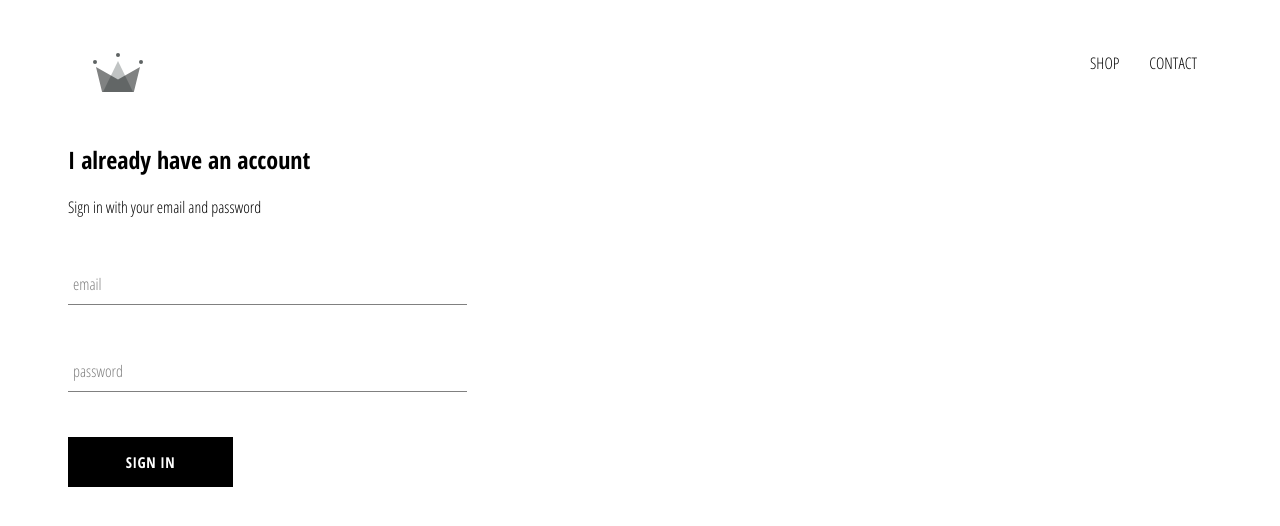
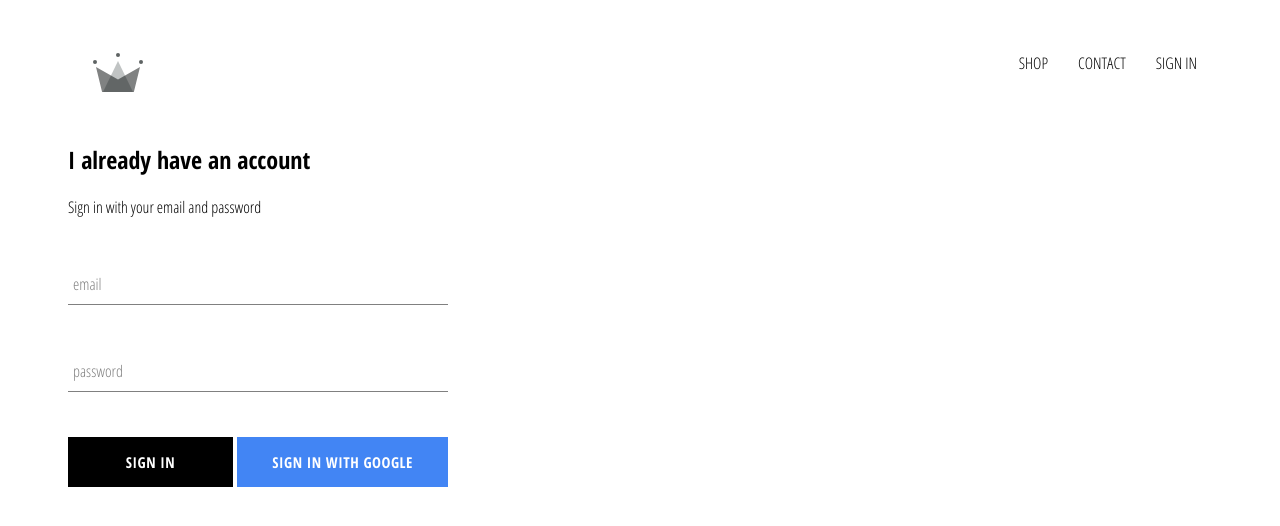
Before and after one commit to GimpHJ/crwn-clothing, a React (Create React App) app: page /signin in a window 1280 px wide. Shown: the top 526 px of the page. Built offline with nearby package versions, Linux system fonts and the light colour scheme; no server answers.

Commit message:
integrated firebase into app, created sign in page and sign in with google.

```diff
--- a/package.json
+++ b/package.json
@@ -6,6 +6,7 @@
     "@testing-library/jest-dom": "^4.2.4",
     "@testing-library/react": "^9.3.2",
     "@testing-library/user-event": "^7.1.2",
+    "firebase": "^7.15.3",
     "node-sass": "^4.14.1",
     "react": "^16.13.1",
     "react-dom": "^16.13.1",
--- a/src/App.css
+++ b/src/App.css
@@ -6,3 +6,7 @@
   text-decoration: none;
   color: black;
 }
+
+*{
+  box-sizing: border-box;
+}
--- a/src/App.js
+++ b/src/App.js
@@ -8,15 +8,44 @@
 
 import { Route } from 'react-router-dom';
 
-function App() {
-  return <div>
-    <Header></Header>
+import {auth} from './firebase/firebase.utils';
+
+class App extends React.Component {
+
+  constructor(){
+    super();
+
+    this.state = {
+      currentUser:null,
+    }
+  }
+
+  unsubscribeFromAuth = null
+
+  componentDidMount(){
+    this.unsubscribeFromAuth = auth.onAuthStateChanged(user => {
+      this.setState({currentUser: user});
+
+      console.log(user);
+    })
+  }
+
+  componentWillUnmount(){
+    this.unsubscribeFromAuth();
+  }
+
+  render(){
+    return  ( <div>
+              <Header currentUser={this.state.currentUser}></Header>
               <switch>
                 <Route exact path='/' component={Homepage}></Route>
                 <Route path='/shop' component={ShopPage}></Route>
                 <Route path='/signin' component={SignInAndSignUpPage}></Route>
               </switch>
             </div>
+    )
+  }
+
 }
 
 export default App;
--- a/src/components/custom-button/custom-button.component.jsx
+++ b/src/components/custom-button/custom-button.component.jsx
@@ -2,8 +2,8 @@
 
 import './custom-button.styles.scss';
 
-const CustomButton = ({ children, ...otherProps } ) => (
-    <button className='custom-button' {...otherProps} >
+const CustomButton = ({ children, isGoogleSignIn, ...otherProps } ) => (
+    <button className={`${isGoogleSignIn ? 'google-sign-in' : ''} custom-button`} {...otherProps} >
         {children}
     </button>
 )
--- a/src/components/custom-button/custom-button.styles.scss
+++ b/src/components/custom-button/custom-button.styles.scss
@@ -19,4 +19,14 @@
       color: black;
       border: 1px solid black;
     }
+
+    &.google-sign-in{
+      background-color: #4285f4;
+      color: white;
+
+      &:hover{
+        background-color: #357ae8;
+        border: none;
+      }
+    }
   }
--- a/src/components/header/header.component.jsx
+++ b/src/components/header/header.component.jsx
@@ -1,9 +1,12 @@
 import React from 'react';
 import {Link} from 'react-router-dom';
+
+import {auth} from '../../firebase/firebase.utils';
+
 import {ReactComponent as Logo} from '../../assets/original.svg';
 import './header.styles.scss';
 
-const Header = () => (
+const Header = ({currentUser}) => (
     <div className='header'>
         <Link className='logo-container' to='/'>
             <Logo className='logo' />
@@ -15,6 +18,10 @@
             <Link className='option' to='/contact'>
                 CONTACT
             </Link>
+            {
+                currentUser ? <div className='option' onClick={()=> auth.signOut()}>SIGN OUT</div>
+                : <Link className='option' to='/signin'>SIGN IN</Link>
+            }
         </div>
     </div>
 )
--- a/src/components/header/header.styles.scss
+++ b/src/components/header/header.styles.scss
@@ -20,6 +20,7 @@
 
       .option {
         padding: 10px 15px;
+        cursor: pointer;
       }
     }
   }
--- a/src/components/sign-in/sign-in.component.jsx
+++ b/src/components/sign-in/sign-in.component.jsx
@@ -2,6 +2,8 @@
 
 import FormInput from '../form-input/form-input.component';
 import CustomButton from '../custom-button/custom-button.component';
+
+import {signInWithGoogle} from '../../firebase/firebase.utils';
 
 import './sign-in.styles.scss';
 
@@ -52,7 +54,10 @@
                         required>
                     </FormInput>
 
-                    <CustomButton type='submit'>SIGN IN</CustomButton>
+                    <div className='buttons'>
+                        <CustomButton type='submit'>SIGN IN</CustomButton>
+                        <CustomButton onClick={signInWithGoogle} isGoogleSignIn>Sign in With Google</CustomButton>
+                    </div>
                 </form>
             </div>
         )
--- a/src/components/sign-in/sign-in.styles.scss
+++ b/src/components/sign-in/sign-in.styles.scss
@@ -1,9 +1,14 @@
 .sign-in{
-    width: 30vw;
+    width: 380px;
     display: flex;
     flex-direction: column;
 
     .title {
         margin: 10px 0px;
     }
+
+    .buttons{
+        display: flex;
+        justify-content: space-between;
+    }
 }
--- /dev/null
+++ b/src/firebase/firebase.utils.js
@@ -0,0 +1,25 @@
+import firebase from 'firebase/app';
+import 'firebase/firestore';
+import 'firebase/auth';
+
+const config = {
+    apiKey: "AIzaSyCEQSK1FiMj9XtfjxyAfyBa6udVpItTeHI",
+    authDomain: "crwn-db-e3c36.firebaseapp.com",
+    databaseURL: "https://crwn-db-e3c36.firebaseio.com",
+    projectId: "crwn-db-e3c36",
+    storageBucket: "crwn-db-e3c36.appspot.com",
+    messagingSenderId: "938619038961",
+    appId: "1:938619038961:web:b55387619960ecef488d50",
+    measurementId: "G-YB2M4JVJZR"
+  };
+
+  firebase.initializeApp(config);
+
+  export const auth = firebase.auth();
+  export const firestore = firebase.firestore();
+
+  const provider = new firebase.auth.GoogleAuthProvider();
+  provider.setCustomParameters({ prompt: 'select_account'});
+  export const signInWithGoogle = () => auth.signInWithPopup(provider);
+
+  export default firebase;
```
Also changed, not shown: 2 other files (tests, documents, lock files or other folders). Lines whose indentation alone changed are shown as unchanged.
